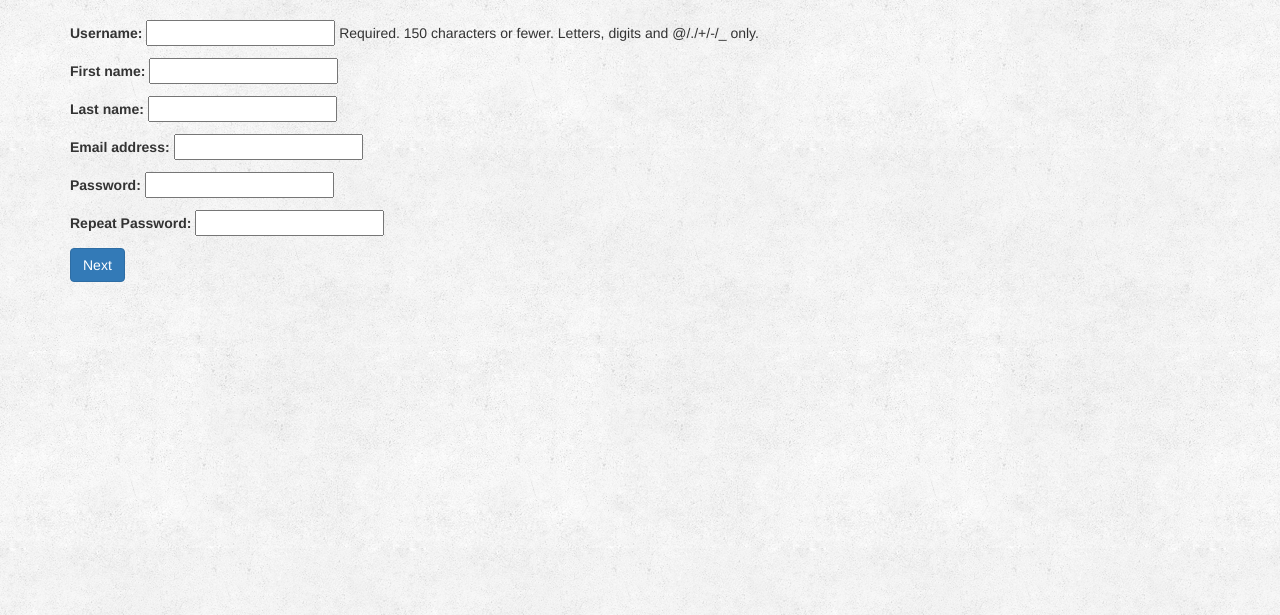
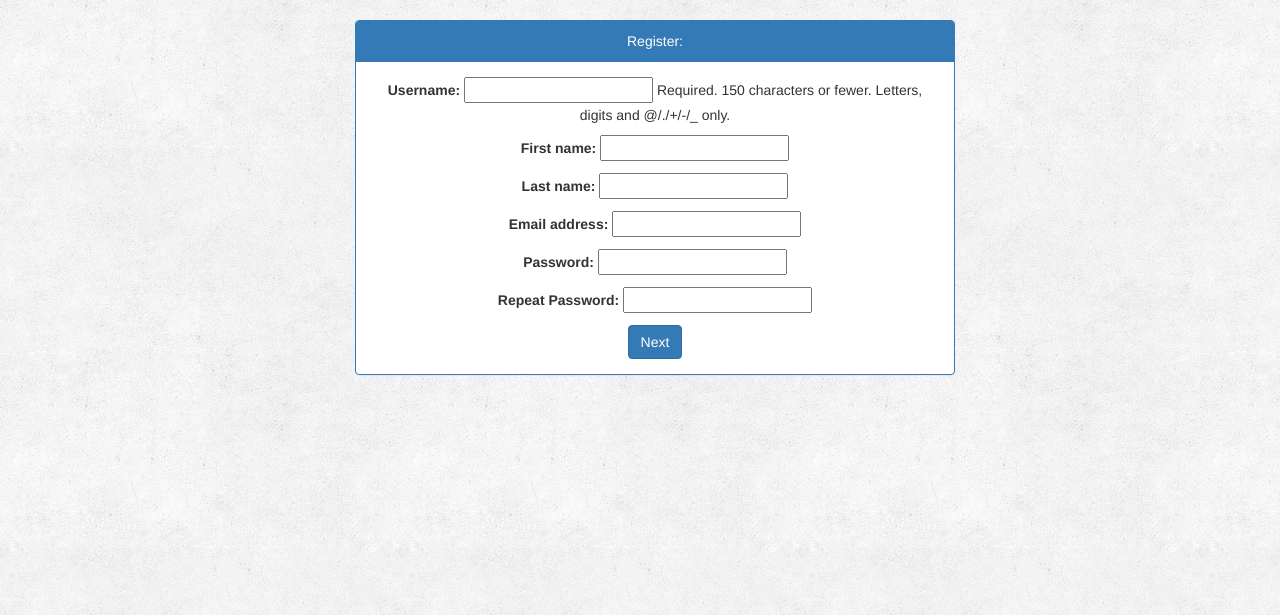
Before and after one commit to Miloszex/ZaliczeniePython, a Django app: page /account/register/ in a window 1280 px wide. Shown: the part 52-667 px from the top of the page. Run offline with Django 3.2, Linux system fonts and the light colour scheme; some libraries are stand-ins or nearby versions.

Commit message:
zrobiony wyglad login, register nadal sie rozpada

```diff
--- a/account/static/account/style.css
+++ b/account/static/account/style.css
@@ -5,3 +5,18 @@ body{
 #bar{
     background: white url("images/background.png");
 }
+
+#login{
+    width: 400px;
+    text-align: center;
+    margin-left: 35%;
+    margin-right: 35%;
+    margin-top: 10%;
+}
+
+#register{
+    width: 600px;
+    margin-right: 25%;
+    margin-left: 25%;
+    text-align: center;
+}
--- a/account/templates/account/register.html
+++ b/account/templates/account/register.html
@@ -1,11 +1,17 @@
 {% extends '../base.html' %}
 
 {% block pageContent %}
-
-    <form action="." method="post" class="form-horizontal">
-        {% csrf_token %}
-        {{ form.as_p }}
-        <input type="submit" class="btn btn-primary" value="Next">
-    </form>
+    <div id="register">
+        <div class="panel panel-primary">
+            <div class="panel-heading">Register:</div>
+                <div class="panel-body">
+                    <form action="." method="post" class="form-horizontal">
+                        {% csrf_token %}
+                        {{ form.as_p }}
+                        <input type="submit" class="btn btn-primary" value="Next">
+                </form>
+                </div>
+        </div>
+    </div>
 
 {% endblock %}
--- a/signs/models.py
+++ b/signs/models.py
@@ -43,4 +43,4 @@ class Sign(models.Model):
         unique_together = ('subject', 'user')
 
     def __str__(self):
-        return self.user.first_name + ' '+ self.user.last_name + ' - ' + self.subject.name + ' ' + str(self.subject.begin_at) +':'+ str(self.subject.end_at)
+        return self.user.extendeduser.index_number + ' ' + self.user.first_name + ' '+ self.user.last_name + ' - ' + self.subject.name + ' ' + str(self.subject.begin_at) +':'+ str(self.subject.end_at)
```
Also changed, not shown: account/templates/account/login.html (+12 -5 lines), db.sqlite3, 1 other file.
